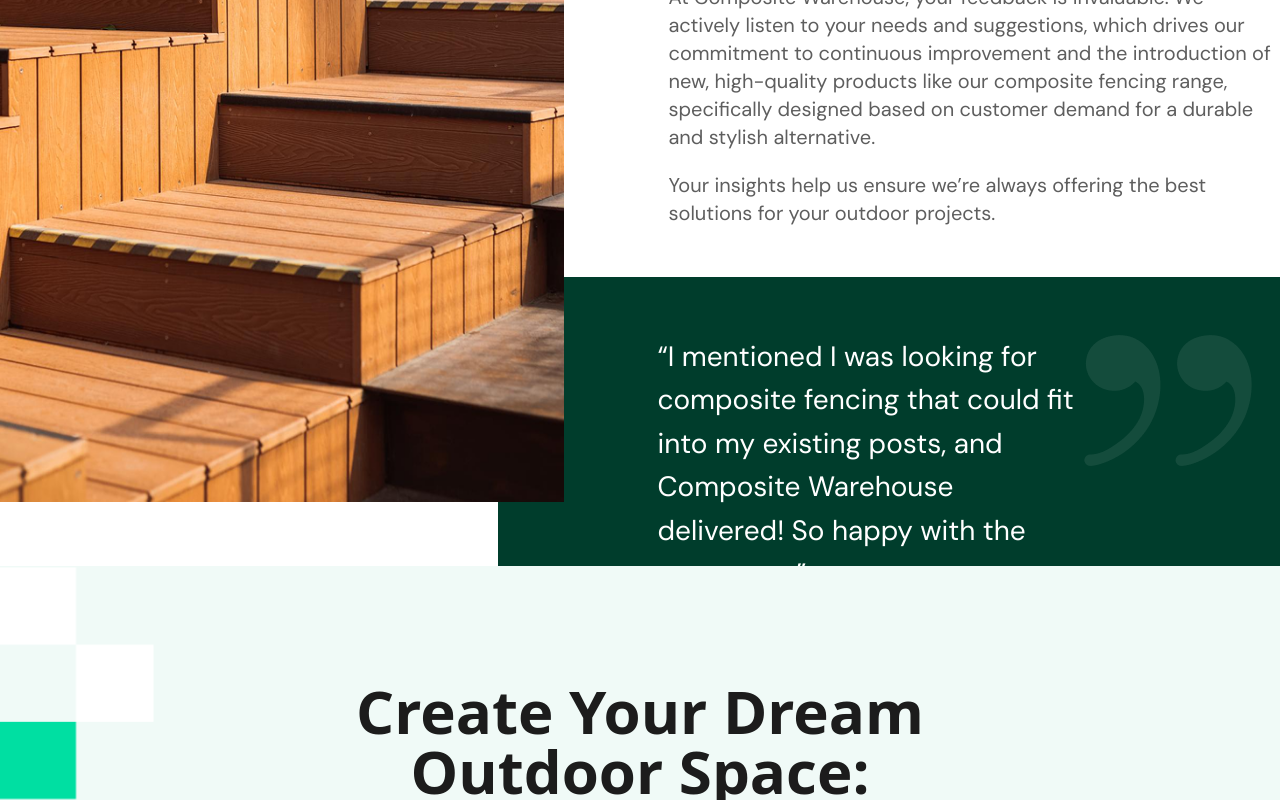
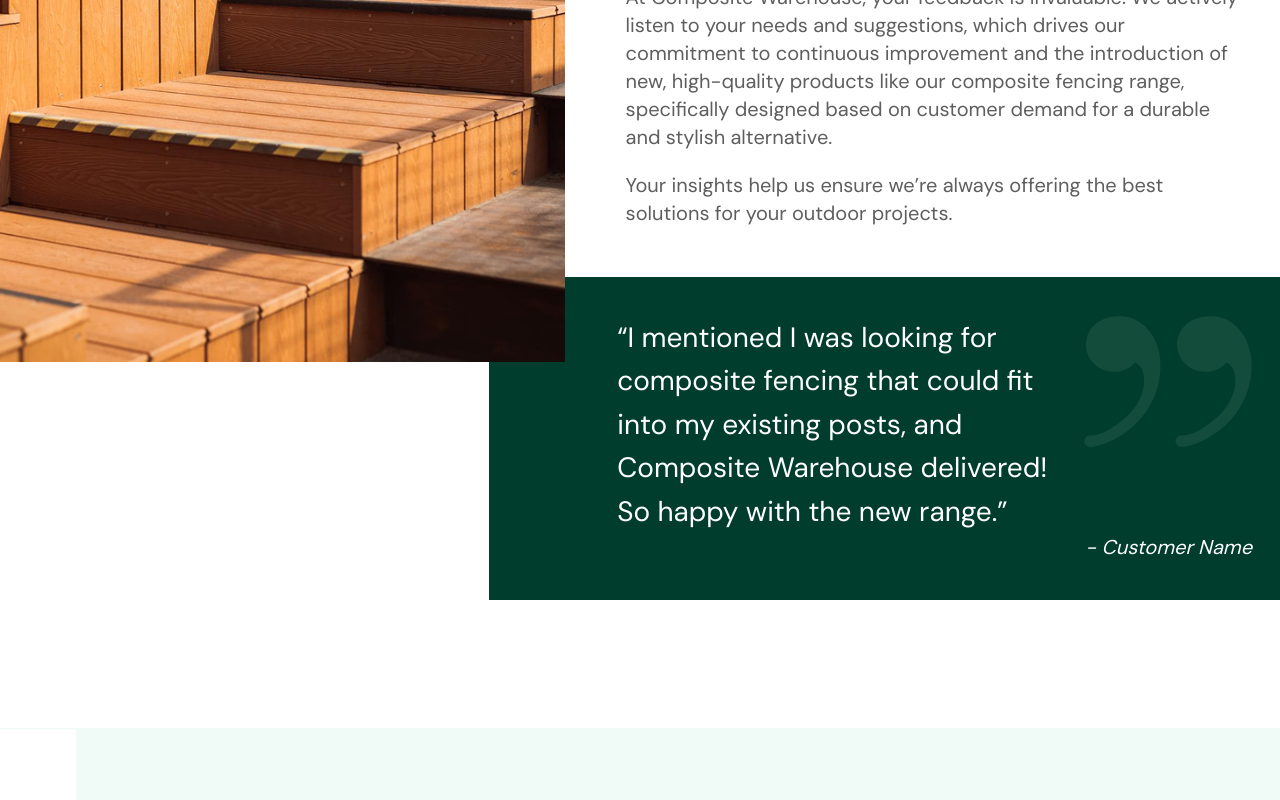
Before and after one commit to mufaqar/composite, a Next.js app: page / in a window 1280 px wide. Shown: the part 4733-5533 px from the top of the page. Built offline with nearby package versions, Linux system fonts and the light colour scheme.

Commit message:
Customer Innovate

```diff
--- a/components/HomePage/CustomerInovate.tsx
+++ b/components/HomePage/CustomerInovate.tsx
@@ -3,20 +3,22 @@ import Image from "next/image";
 
 export default function CustomerInnovate() {
   return (
-    <section className="pt-16 mb-16">
-      <div className="flex md:flex-row flex-col-reverse gap-6">
+    <section className="mb-32 2xl:mb-32">
+      <div className="flex md:flex-row flex-col-reverse items-start gap-6">
         {/* Left Image */}
-        <div className="md:w-[45%] w-full flex md:z-[3] z-0">
+        <div className="md:w-[45%] w-full md:z-[3] z-0">
           <Image
             src="/images/innovate.png" // replace with your image in /public
             alt="Composite fencing"
             width={644}
             height={802}
+            className="w-full"
           />
         </div>
 
         {/* Right Content */}
-        <div className="md:w-[55%] w-full md:px-0 px-4 md:pl-20 ">
+        <div className="md:w-[55%] w-full md:px-0 px-4">
+          <div className="px-4 max-w-[650px] mx-auto pt-16">
             {/* Heading */}
             <h2 className="md:text-6xl text-[34px] leading-none font-semibold text-title font-DM_Sans">
               We Listen to Our Customers to Innovate and Improve
@@ -34,18 +36,19 @@ export default function CustomerInnovate() {
               Your insights help us ensure we’re always offering the best solutions
               for your outdoor projects.
             </p>
+          </div>
 
           {/* Testimonial block */}
-          <div className="bg-[#003D2C] md:w-[calc(100%+170px)] md:py-[58px] flex md:flex-row flex-col items-start px-7 py-9 md:-ml-[170px] mt-[50px] mb-[-50px] md:-mb-[200px] relative md:z-0 z-[3]">
-            <div className="mxa-w-[561px] mx-auto md:pl-[131px]">
-              <p className="md:text-[28px] text-lg font-normal font-DM_Sans text-white ">
+          <div className="bg-[#003D2C] md:w-[calc(100%+100px)] md:py-[39px] px-7 py-9  md:-ml-[100px] mt-[50px] -mb-[50px] md:mb-0 2xl:mt-[160px] 2xl:-mb-[160px] relative md:z-0 z-[3]">
+            <div className=" md:pl-[100px] flex md:flex-row flex-col items-start">
+              <p className="md:text-[28px] text-lg font-normal font-DM_Sans text-white max-w-[561px] mx-auto">
                 “I mentioned I was looking for composite fencing that could fit into my
                 existing posts, and Composite Warehouse delivered! So happy with the
                 new range.”
               </p>
-              <p className="md:text-xl text-base italic font-normal font-DM_Sans text-white mt-5">- Customer Name</p>
+              <Image src="/images/qoute.png" alt="qoute" width={168} height={131} className="ml-auto mr-0" />
             </div>
-            <Image src="/images/qoute.png" alt="qoute" width={168} height={131} className="ml-auto mr-0" />
+            <p className="md:text-xl text-base italic font-normal font-DM_Sans text-white md:text-end text-start">- Customer Name</p>
           </div>
         </div>
       </div>
```
Lines whose indentation alone changed are shown as unchanged.
